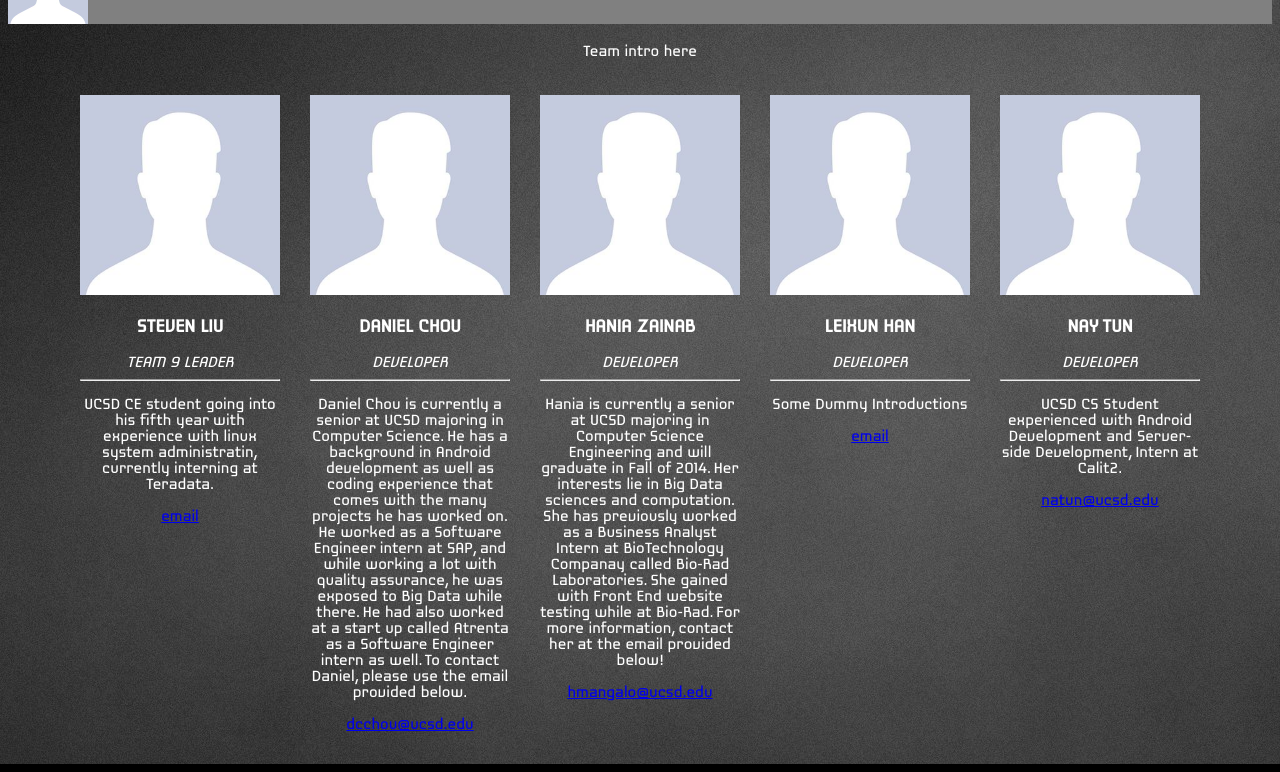
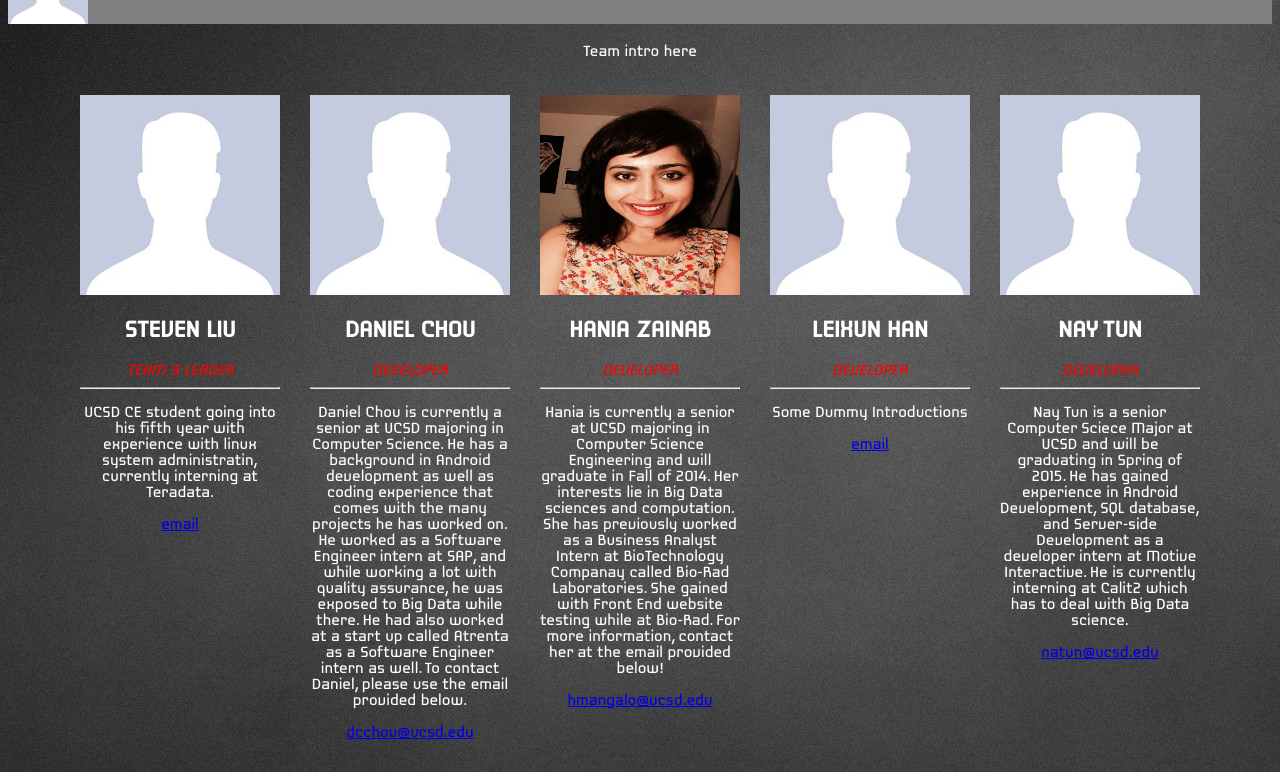
Before and after one commit to naytunchen/Meme-Master-Web-App, a plain HTML site: page team-page.html in a window 1280 px wide. Shown: the part 64-836 px from the top of the page. Drawn offline with Linux system fonts and the light colour scheme.

Commit message:
updated info

```diff
--- a/team-page.html
+++ b/team-page.html
@@ -18,8 +18,8 @@
 			<div class = "info">
 				<img src="pic/dummy_profile_picture.jpg" height="200px" width="200px">
 				<div class = "name">
-					<h3>STEVEN LIU</h3>
-					<em>TEAM 9 LEADER</em>
+					<h2>STEVEN LIU</h2>
+					<em style="color:red">TEAM 9 LEADER</em>
 					<hr />
 				</div>
 				<div class = "intro">
@@ -33,8 +33,8 @@
 			<div class = "info">
 				<img src="pic/dummy_profile_picture.jpg" height="200px" width="200px">
 				<div class = "name">
-					<h3>DANIEL CHOU</h3>
-					<em>DEVELOPER</em>
+					<h2>DANIEL CHOU</h2>
+					<em style="color:red">DEVELOPER</em>
 					<hr />
 				</div>
 				<div class = "intro">
@@ -45,10 +45,10 @@
 				</div>
 			</div>
 			<div class = "info">
-				<img src="pic/dummy_profile_picture.jpg" height="200px" width="200px">
+				<img src="pic/hania.jpg" height="200px" width="200px">
 				<div class = "name">
-					<h3>HANIA ZAINAB</h3>
-					<em>DEVELOPER</em>
+					<h2>HANIA ZAINAB</h2>
+					<em style="color:red">DEVELOPER</em>
 					<hr />
 				</div>
 				<div class = "intro">
@@ -61,8 +61,8 @@
 			<div class = "info">
 				<img src="pic/dummy_profile_picture.jpg" height="200px" width="200px">
 				<div class = "name">
-					<h3>LEIXUN HAN</h3>
-					<em>DEVELOPER</em>
+					<h2>LEIXUN HAN</h2>
+					<em style="color:red">DEVELOPER</em>
 					<hr />
 				</div>
 				<div class = "intro">
@@ -77,15 +77,14 @@
 			<div class = "info">
 				<img src="pic/dummy_profile_picture.jpg" height="200px" width="200px">
 				<div class = "name">
-					<h3>NAY TUN</h3>
-					<em>DEVELOPER</em>
+					<h2>NAY TUN</h2>
+					<em style="color:red">DEVELOPER</em>
 					<hr />
 				</div>
 				<div class = "intro">
 					<p>
 
-						UCSD CS Student experienced with Android Development and Server-side Development,
-						Intern at Calit2.
+						Nay Tun is a senior Computer Sciece Major at UCSD and will be graduating in Spring of 2015. He has gained experience in Android Development, SQL database, and Server-side Development as a developer intern at Motive Interactive. He is currently interning at Calit2 which has to deal with Big Data science.
 
 					</p>
 					<a href="mailto:natun@ucsd.edu">natun@ucsd.edu</a>
```
Also changed, not shown: pic/hania.jpg (added).
